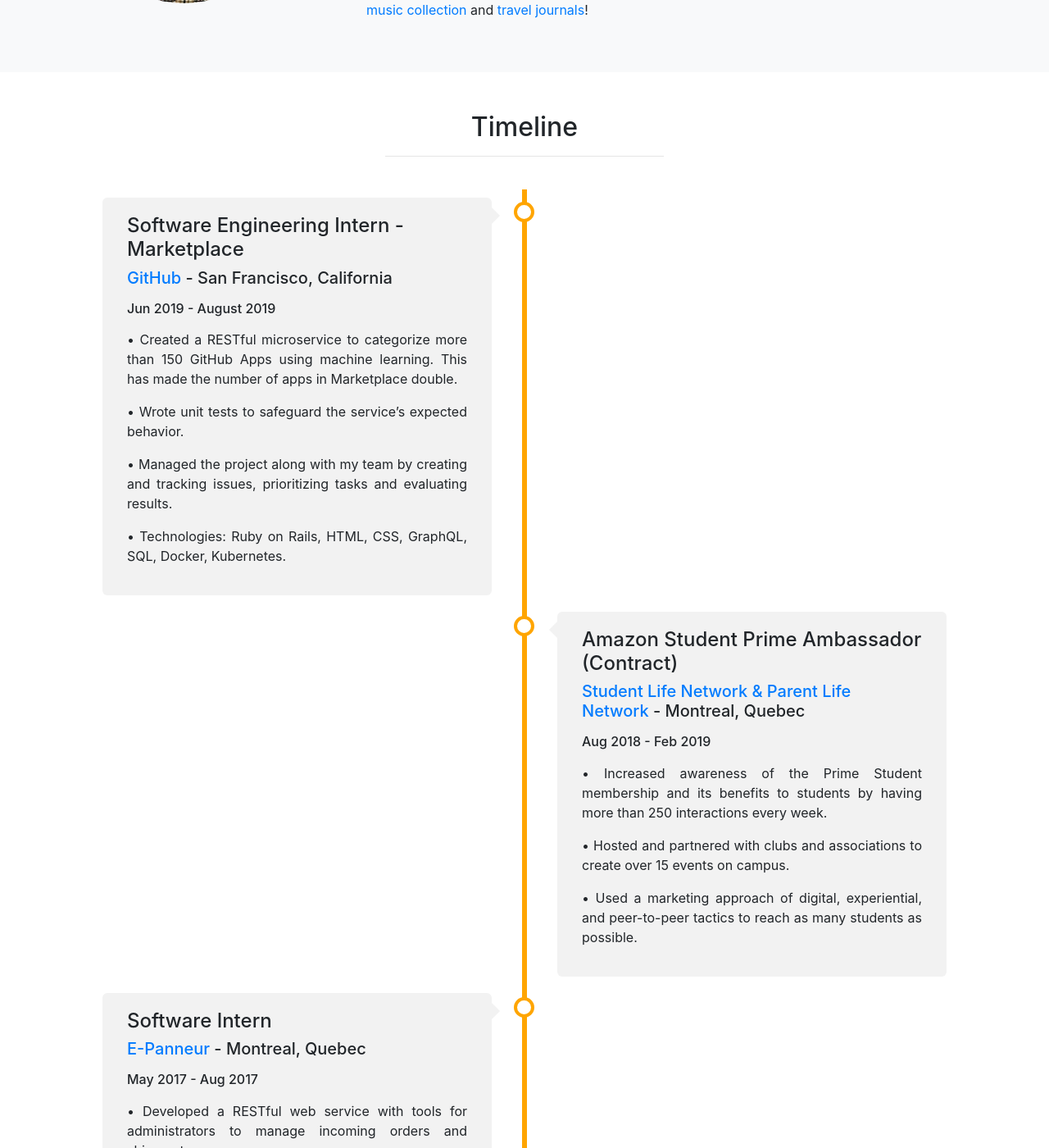
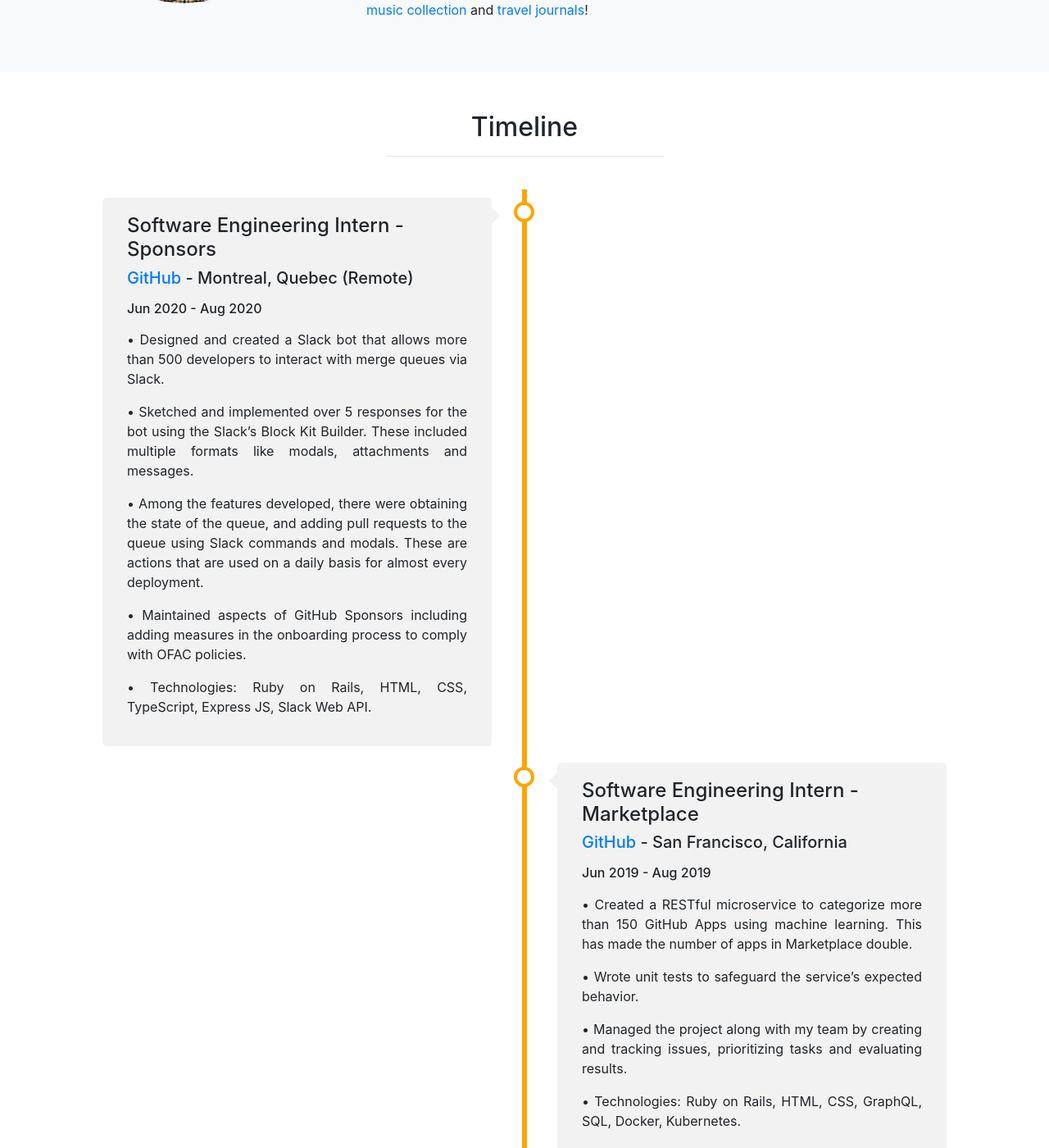
Before and after one commit to mjimenez98/mjimenez98.github.io, a Jekyll site: the page built from index.markdown, in a window 1280 px wide and 1400 px high, scrolled down 683 px. Shown: the whole window at 82% size. Built offline with Jekyll 4.4.1, drawn with Linux system fonts in a browser that asks for light colours; nearby versions of some CDN libraries.

Commit message:
Add latest internship

```diff
--- a/index.markdown
+++ b/index.markdown
@@ -12,10 +12,24 @@
   Besides coding and video games, music, movies, hiking, traveling and soccer are my jam. Check out my
   [music collection]() and [travel journals]()!
 timeline:
+  - title: Software Engineering Intern - Sponsors
+    subtitle: |
+      [GitHub](https://github.com){:target="_blank"} - Montreal, Quebec (Remote)
+    year: Jun 2020 - Aug 2020
+    description: |
+      • Designed and created a Slack bot that allows more than 500 developers to interact with merge queues via Slack.
+      >
+      • Sketched and implemented over 5 responses for the bot using the Slack's Block Kit Builder. These included multiple formats like modals, attachments and messages.
+      >
+      • Among the features developed, there were obtaining the state of the queue, and adding pull requests to the queue using Slack commands and modals. These are actions that are used on a daily basis for almost every deployment.
+      >
+      • Maintained aspects of GitHub Sponsors including adding measures in the onboarding process to comply with OFAC policies.
+      >
+      • Technologies: Ruby on Rails, HTML, CSS, TypeScript, Express JS, Slack Web API.
   - title: Software Engineering Intern - Marketplace
     subtitle: |
       [GitHub](https://github.com){:target="_blank"} - San Francisco, California
-    year: Jun 2019 - August 2019
+    year: Jun 2019 - Aug 2019
     description: |
       • Created a RESTful microservice to categorize more than 150 GitHub Apps using machine learning. This has made the number of apps in Marketplace double.
       >
@@ -26,7 +40,7 @@
       • Technologies: Ruby on Rails, HTML, CSS, GraphQL, SQL, Docker, Kubernetes.
   - title: Amazon Student Prime Ambassador (Contract)
     subtitle: |
-      [Student Life Network & Parent Life Network](https://studentlifenetwork.com){:target="_blank"} - Montreal, Quebec
+      [Student Life Network & Parent Life Network](https://accounts.studentlifenetwork.com/){:target="_blank"} - Montreal, Quebec
     year: Aug 2018 - Feb 2019
     description: |
       • Increased awareness of the Prime Student membership and its benefits to students by having more than 250 interactions every week.
```
